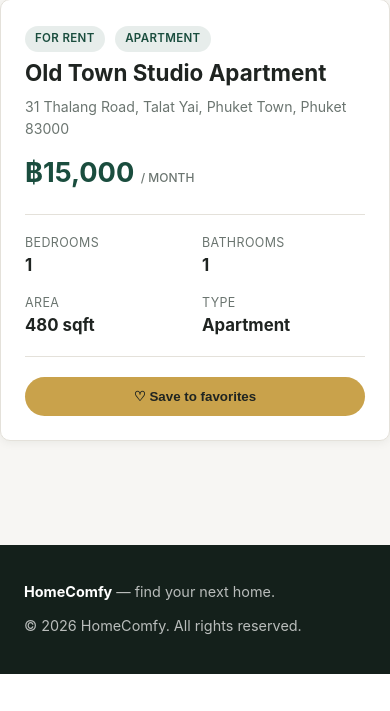
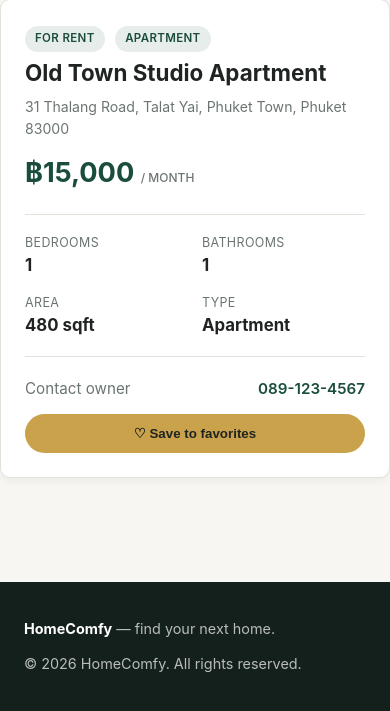
Before and after one commit to nai907/realestate, a Django app: page /listings/27/ in a window 390 px wide. Shown: the part 683-1394 px from the top of the page. Before the commit the page ends 1357 px from the top, so only its background shows below. Run offline with Django 5.2, Linux system fonts and the light colour scheme; data comes from the database, SQL or seed files in the repository; both versions use the stored data as it was after the commit.

Commit message:
Add owner phone number to properties, shown on detail page

```diff
--- a/listings/models.py
+++ b/listings/models.py
@@ -27,6 +27,7 @@ class Property(models.Model):
     city = models.CharField(max_length=100)
     state = models.CharField(max_length=100)
     zip_code = models.CharField(max_length=20)
+    owner_phone = models.CharField(max_length=30, blank=True, help_text='Contact number shown on the detail page')
     is_featured = models.BooleanField(default=False)
     is_available = models.BooleanField(default=True)
     created_at = models.DateTimeField(auto_now_add=True)
--- a/listings/static/listings/css/style.css
+++ b/listings/static/listings/css/style.css
@@ -441,6 +441,24 @@ img {
   font-size: 1.05rem;
 }
 
+.owner-contact {
+  display: flex;
+  align-items: center;
+  justify-content: space-between;
+  gap: 12px;
+  margin-bottom: 14px;
+  font-size: 0.95rem;
+}
+
+.owner-contact span {
+  color: var(--color-text-muted);
+}
+
+.owner-contact a {
+  font-weight: 600;
+  color: var(--color-primary);
+}
+
 .tag {
   display: inline-block;
   font-size: 0.72rem;
--- a/listings/templates/listings/listing_detail.html
+++ b/listings/templates/listings/listing_detail.html
@@ -57,6 +57,13 @@
         <div><span>Type</span><strong>{{ property.get_property_type_display }}</strong></div>
       </div>
 
+      {% if property.owner_phone %}
+        <div class="owner-contact">
+          <span>Contact owner</span>
+          <a href="tel:{{ property.owner_phone }}">{{ property.owner_phone }}</a>
+        </div>
+      {% endif %}
+
       <div id="detail-favorite-app"></div>
     </aside>
   </div>
```
Also changed, not shown: listings/management/commands/seed_data.py (+18 -2 lines), db.sqlite3, listings/migrations/0002_property_owner_phone.py (added).
